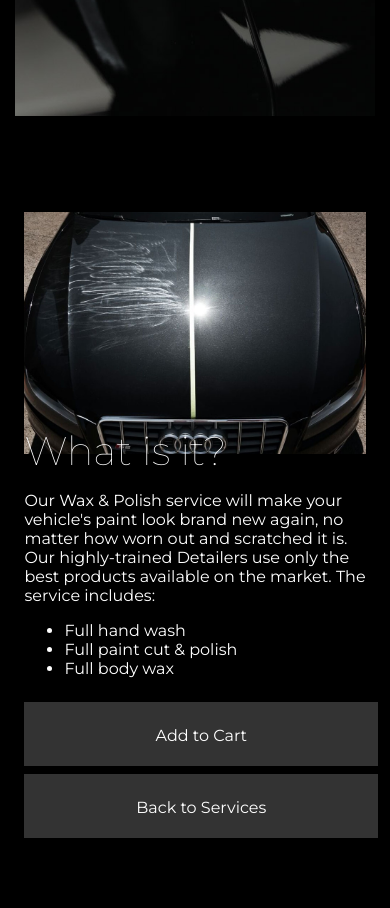
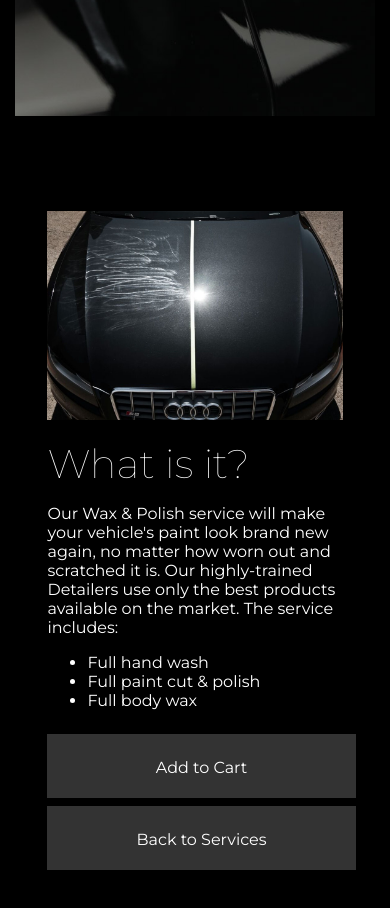
Before and after one commit to Ajxy2/IAT-339-Team-11, a plain HTML site: page wax.html in a window 390 px wide. Shown: the part 820-1728 px from the top of the page. Drawn offline with Linux system fonts and the light colour scheme.

Commit message:
Finished styling the detailed views
Made separate css code for the two detailed views so that I could make styling changes without messing up other pages.

```diff
--- a/css/main.css
+++ b/css/main.css
@@ -413,7 +413,7 @@
   flex: 1;
 }
 
-.container-detailed-view {
+.container-detailed-view{
   display: flex;
   flex-direction: row;
   flex-wrap: wrap;
@@ -422,15 +422,54 @@
   padding-top: 3rem;
 }
 
+.container-detailed-view h2 {
+  margin-bottom: -5rem;
+}
+
+.block-detailed-view h2 {
+  margin-top: -2rem;
+}
+
+.container-detailed-view ul {
+  padding-bottom: 4rem;
+}
+
+.block-detailed-view .button-nav {
+  width: 99%;
+  margin-top: 0.5rem;
+  height: 2rem;
+  text-align: center;
+  padding-top: 1.5rem;
+}
+
+.block-detailed-view ul {
+  margin-bottom: -3rem;
+}
+
+.container-contact-us {
+  display: flex;
+  flex-direction: row;
+  flex-wrap: wrap;
+  border-radius: 3px;
+  justify-content: center;
+}
+
+.block-detailed-view {
+  padding: 2%;
+}
+
+.block-detailed-view img {
+  width: 100%;
+  overflow: hidden;
+}
+
+.block-detailed-view p {
+  padding-top: 6rem;
+}
+
 .block-detailed-view {
   flex: 0 35%;
   margin: 2rem;
-}
-
-
-
-.container-detailed-view h2 {
-  margin-bottom: -5rem;
 }
 
 .container-about-us {
--- a/css/queries.css
+++ b/css/queries.css
@@ -1,5 +1,5 @@
 /* Responsive navigation menu reference from https://www.w3schools.com/howto/tryit.asp?filename=tryhow_css_topnav_centered */
-@media screen and (max-width: 600px) {
+@media screen and (max-width: 800px) {
   .topnav a, .topnav-right {
     float: none;
     display: block;
@@ -47,13 +47,38 @@
   }
 
   .container-about-us .block-about-us h2 {
-    /* margin-top: 2rem; */
     margin-bottom: 1rem;
   }
 
   .block-about-us ul {
     margin-bottom: 1rem;
   }
+}
+
+/* detailed view responsiveness */
+@media screen and (max-width: 1279px) {
+  .block-detailed-view {
+    flex: 0 100%;
+    margin: 2rem;
+  }
+
+  .block-detailed-view p {
+    padding-top: 0rem;
+  }
+
+  .block-detailed-view img {
+    margin-bottom: -7rem;
+  }
+
+  .container-detailed-view .block-detailed-view h2 {
+    margin-bottom: 1rem;
+    margin-top: 3rem;
+  }
+
+  .container-detailed-view ul {
+    padding-bottom: 4rem;
+  }
+
 }
 
 /* query for responsive checkout form & contact us */
@@ -85,7 +110,6 @@
 
   .auto-detailing-font-top {
     font-size: 1.75rem;
-
   }
 
   .mobile-font-top {
@@ -106,7 +130,7 @@
     height: 2rem;
   }
 
-  .topnav{
+  .topnav {
     flex-direction: column;
     align-items: flex-start;
   }
@@ -130,7 +154,6 @@
     padding: .6rem 1rem;
     margin: 0.1rem;
   }
-
 }
 
 @media screen and (max-width: 900px) {
--- a/wax.html
+++ b/wax.html
@@ -49,12 +49,12 @@
     </div>
   </section>
 
-    <section class="container-about-us">
-      <div class="block-about-us">
+    <section class="container-detailed-view">
+      <div class="block-detailed-view">
         <img src="images/ext7.jpg" alt="before vs after wax and polish">
       </div>
 
-      <div class="block-about-us">
+      <div class="block-detailed-view">
         <h2> What is it?</h2>
         <p> Our Wax & Polish service will make your vehicle's paint look brand new again, no matter how worn out and scratched it is. Our highly-trained Detailers use only the best products available on the market. The service includes:
         </p>
```
Also changed, not shown: vacuum.html (+2 -2 lines).
